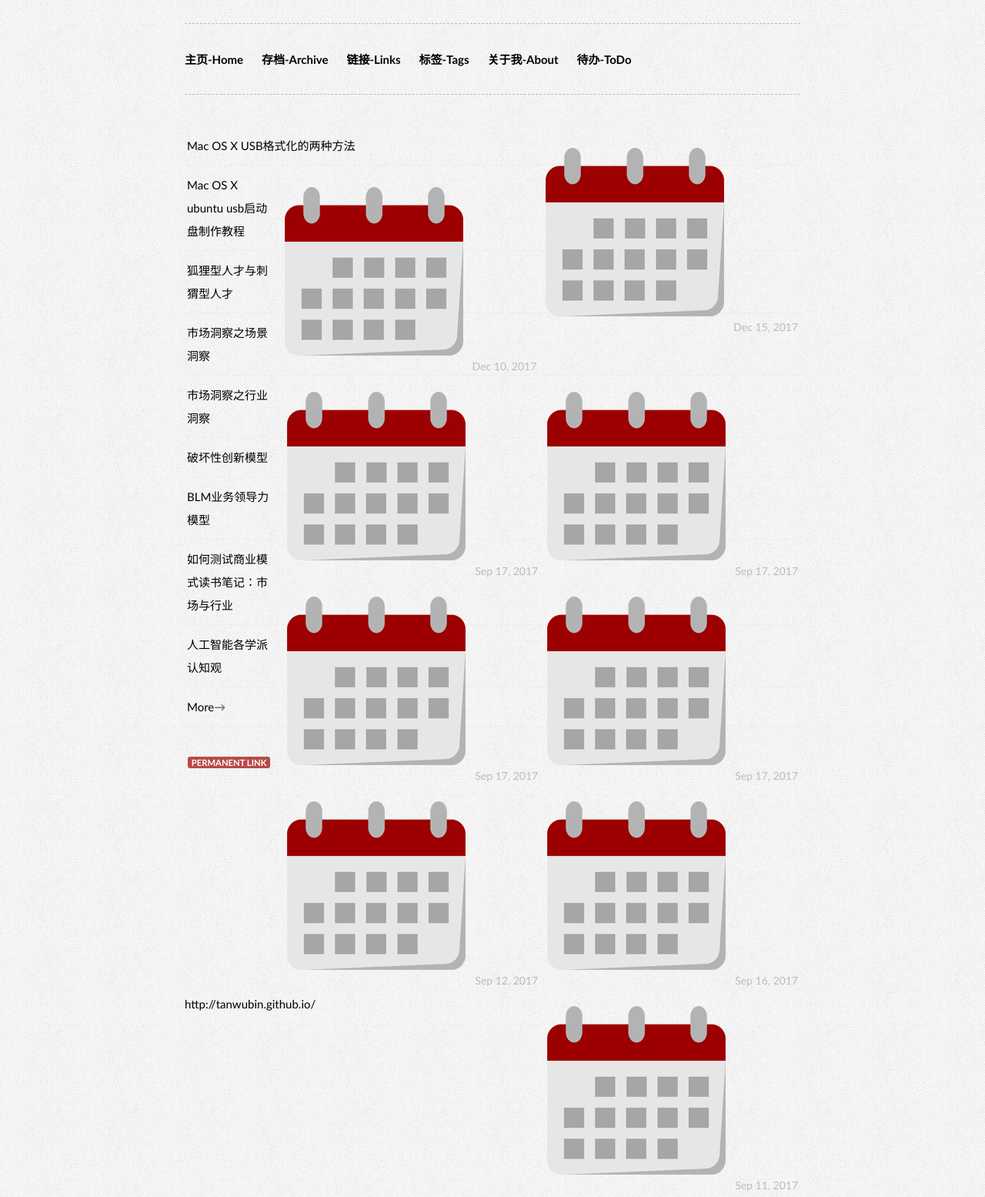
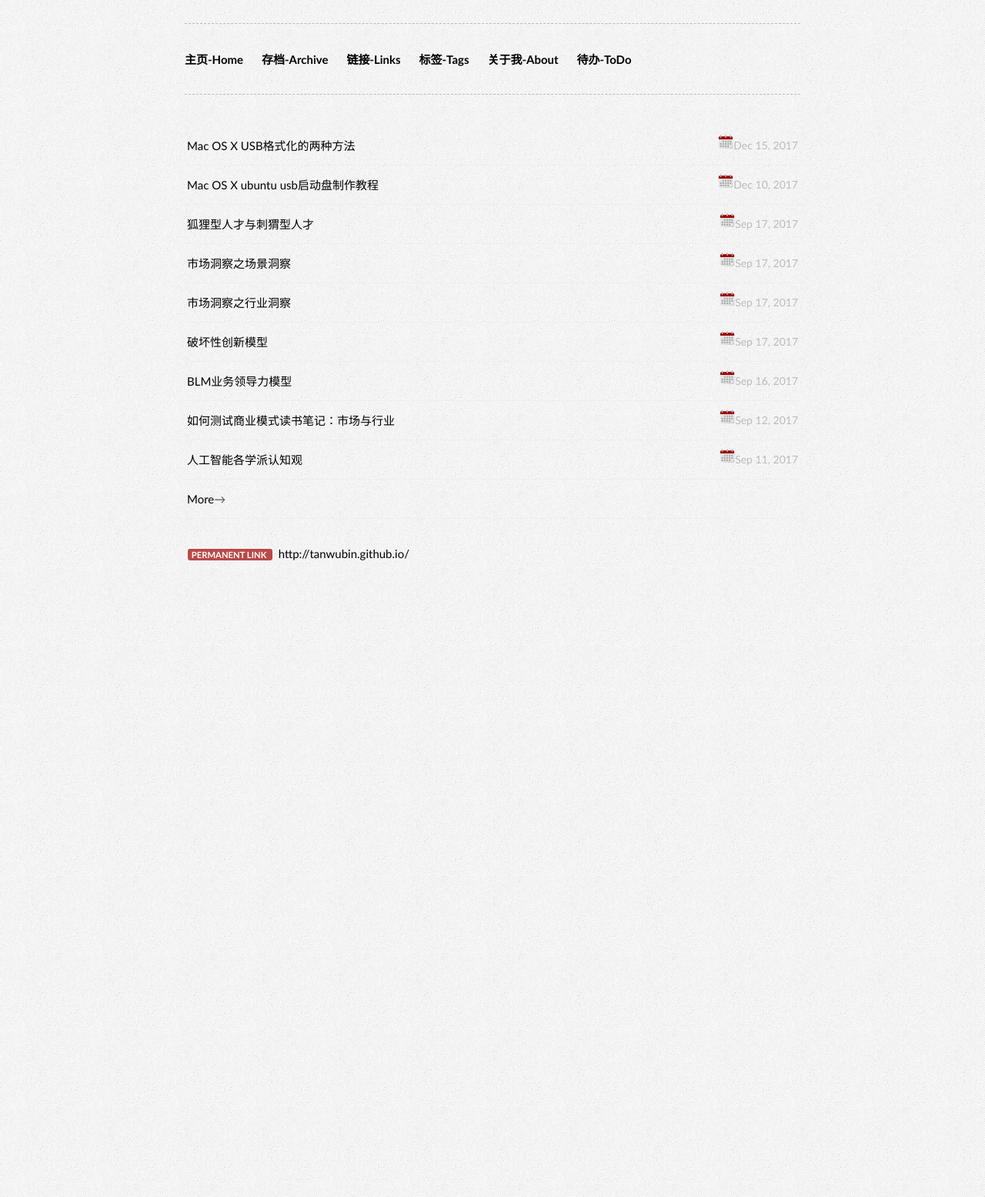
Before and after one commit to fk1091889767/tanwubin.github.io, a Jekyll site: the page built from index.html, in a window 1280 px wide. Shown: the whole page at 77% size. Built offline with Jekyll 4.4.1, drawn with Linux system fonts in a browser that asks for light colours.

Commit message:
调整calendar宽度

```diff
--- a/_includes/themes/effector-wide/index.html
+++ b/_includes/themes/effector-wide/index.html
@@ -1,7 +1,7 @@
 <div class="wrapper">
 <ul class="postsList">
 {% for post in site.posts limit: 15%}
-<li><span><img src="../../../upload/image/calendar.png"/>{{ post.date | date: "%b %d, %Y" }}</span> <a href="{{ post.url }}">{{ post.title }}</a></li>
+<li><span><img src="../../../upload/image/calendar.png" width="20px"/>{{ post.date | date: "%b %d, %Y" }}</span> <a href="{{ post.url }}">{{ post.title }}</a></li>
 {% endfor %}
 <li><a class="btn"  href="/archive/">More</a>→</li>
 </ul>
```
